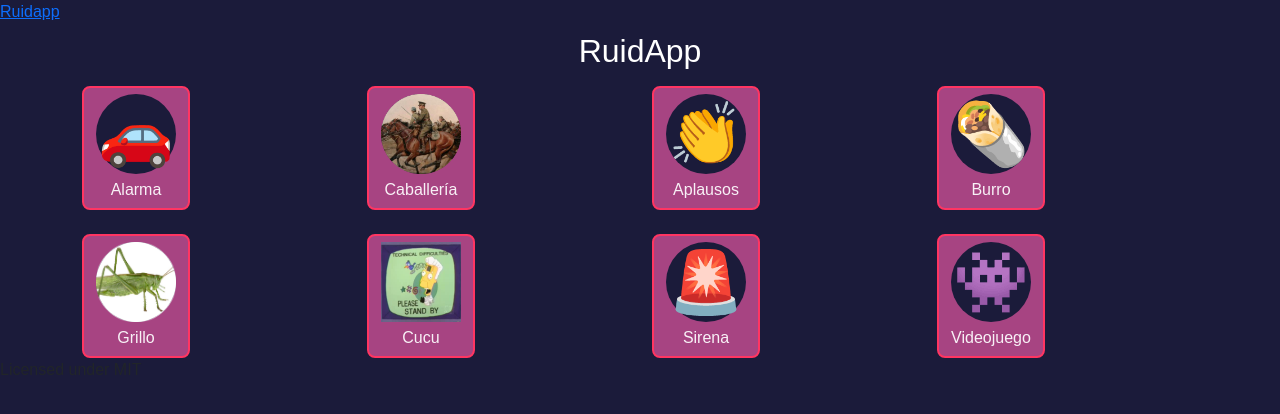
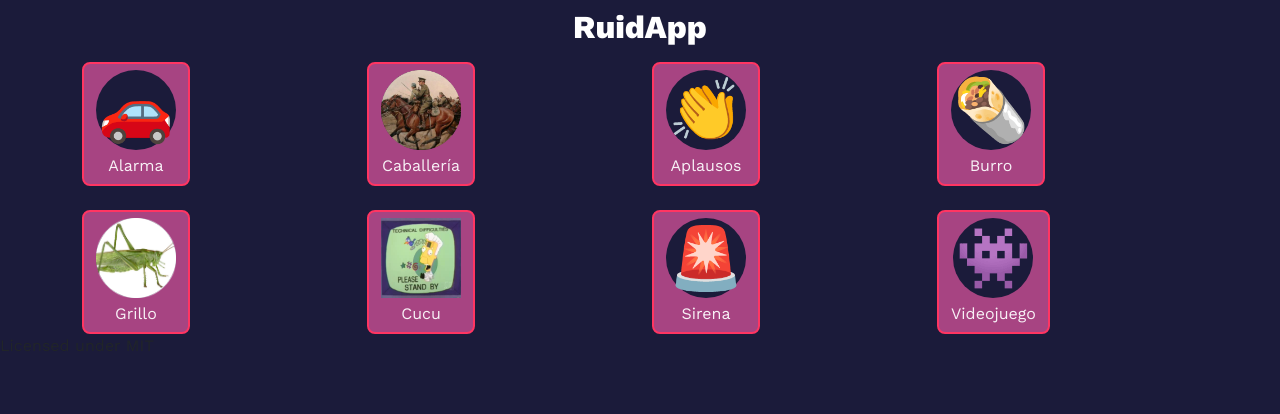
Before and after one commit to martiuh/ruidapp, a website: page src/index.html in a window 1280 px wide. Drawn offline with nearby package versions, Linux system fonts and the light colour scheme.

Commit message:
feat: add typography

```diff
--- a/src/css/style.css
+++ b/src/css/style.css
@@ -19,7 +19,7 @@
 
 body {
   background: var(--brand-bg);
-  font-family: sans-serif;
+  font-family: 'Work Sans', sans-serif;
   background: var(--brand-bg);
 }
 
@@ -78,10 +78,11 @@ span.RuidButton-img {
   margin-top: 0.25rem;
   margin-bottom: 0;
 }
-h1{
+h1 {
   text-align: center;
   color: white;
   font-size: 2rem;
   padding: 0.5rem 1rem;
   border: 1;
+  font-weight: 800;
 }
--- a/src/index.html
+++ b/src/index.html
@@ -110,9 +110,10 @@
     </script>
 
     <!-- Google Fonts -->
-    <link rel="preconnect" href="https://fonts.gstatic.com" />
+    <link rel="preconnect" href="https://fonts.googleapis.com" />
+    <link rel="preconnect" href="https://fonts.gstatic.com" crossorigin />
     <link
-      href="https://fonts.googleapis.com/css2?family=Montserrat&display=swap"
+      href="https://fonts.googleapis.com/css2?family=Work+Sans:wght@400;800&display=swap"
       rel="stylesheet"
     />
 
@@ -121,16 +122,9 @@
 
     <link rel="preload" href="/js/script.js" as="script" />
   </head>
-  <body>
-    <!-- HTML5 -->
-    <header>
-      <nav>
-        <a href="/" rel="noopener noreferrer"> Ruidapp </a>
-      </nav>
-    </header>
-   <h1>RuidApp</h1>
-
-    <main>
+  <body class="vh-100">
+    <main class="d-flex flex-column justify-content-center align-items-center">
+      <h1>RuidApp</h1>
       <div class="container">
         <div class="row row-cols-2 row-cols-md-4 g-4">
           <div data-ruido="true" class="col">
```
